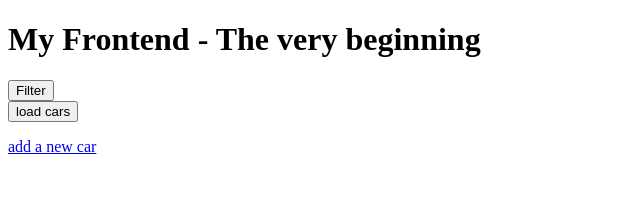
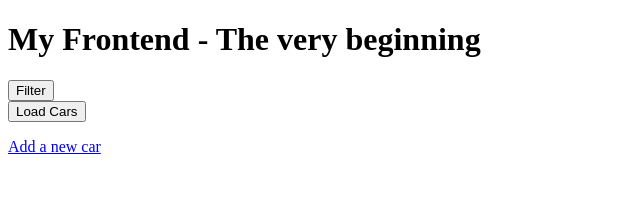
Before and after one commit to De27vin/Cool-Cars-M323, a Next.js app in the folder m450-cool-cars-fe/: page /page in a window 1280 px wide. Shown: the top 205 px of the page, without its empty margins (0-640 px from the left). Built offline with nearby package versions, Linux system fonts and the light colour scheme.

Commit message:
add: adjusted fetch url based on filterCriteria var

```diff
--- a/m450-cool-cars-fe/pages/page.js
+++ b/m450-cool-cars-fe/pages/page.js
@@ -1,38 +1,55 @@
 "use client"
 
-import {useState} from "react";
-import CarForm from "@/app/carform/page";
+import { useState } from "react";
 import Link from "next/link";
-import FilterPopup from "../src/app/filter-popup";
+import FilterPopup from "../src/app/filter-popup"; // Stelle sicher, dass du den richtigen Pfad zu FilterPopup verwendest
 
 export default function Home() {
-  const [cars, setCars] = useState([])
+  // Zustand für Autos und Filterkriterien
+  const [cars, setCars] = useState([]);
+  const [filterCriteria, setFilterCriteria] = useState({ filterCriteria: "hp", order: "asc" });
 
+  // Funktion, die aufgerufen wird, wenn der Filter angewendet wird
   const handleFilterApply = (filterOptions) => {
     console.log("Applied Filter:", filterOptions);
+    setFilterCriteria(filterOptions); // Setzt die Filterkriterien im Zustand
   };
 
+  // Funktion zum Laden der Autos, wenn der Button gedrückt wird
+  function buttonHandler() {
+    let url = "http://localhost:8080/cars";
 
-  function buttonHandler() {
-    fetch("http://localhost:8080/cars")
+    // Wenn Filter angewendet wurde, füge die Filterparameter zur URL hinzu
+    // if (filterCriteria) {
+    //  url += `?filterBy=${filterCriteria.filterCriteria}&order=${filterCriteria.order}`;
+    // }
+
+    fetch(url)
       .then(response => response.json())
-      .then(data => setCars(data))
+      .then(data => setCars(data)); // Setzt die Autos im Zustand
   }
 
   return (
     <div className="App">
       <h1>My Frontend - The very beginning</h1>
+
+      {/* FilterPopup erhält die onApply-Funktion als Prop */}
       <FilterPopup onApply={handleFilterApply} />
-        <button onClick={buttonHandler}>load cars</button>
-        <br/>
+
+      <button onClick={buttonHandler}>Load Cars</button>
+      <br />
+
+
       <ul>
-          { cars.map(car =>
+        {cars.map(car => (
           <li key={car.id}>
             {car.brand + " " + car.model + ", " + car.horsePower + "HP"}
           </li>
-          )}
+        ))}
       </ul>
-        <Link href="/carform">add a new car</Link>
+
+      {/* Link zum Hinzufügen eines neuen Autos */}
+      <Link href="/carform">Add a new car</Link>
     </div>
-  )
+  );
 }
```
Lines whose indentation alone changed are shown as unchanged.
